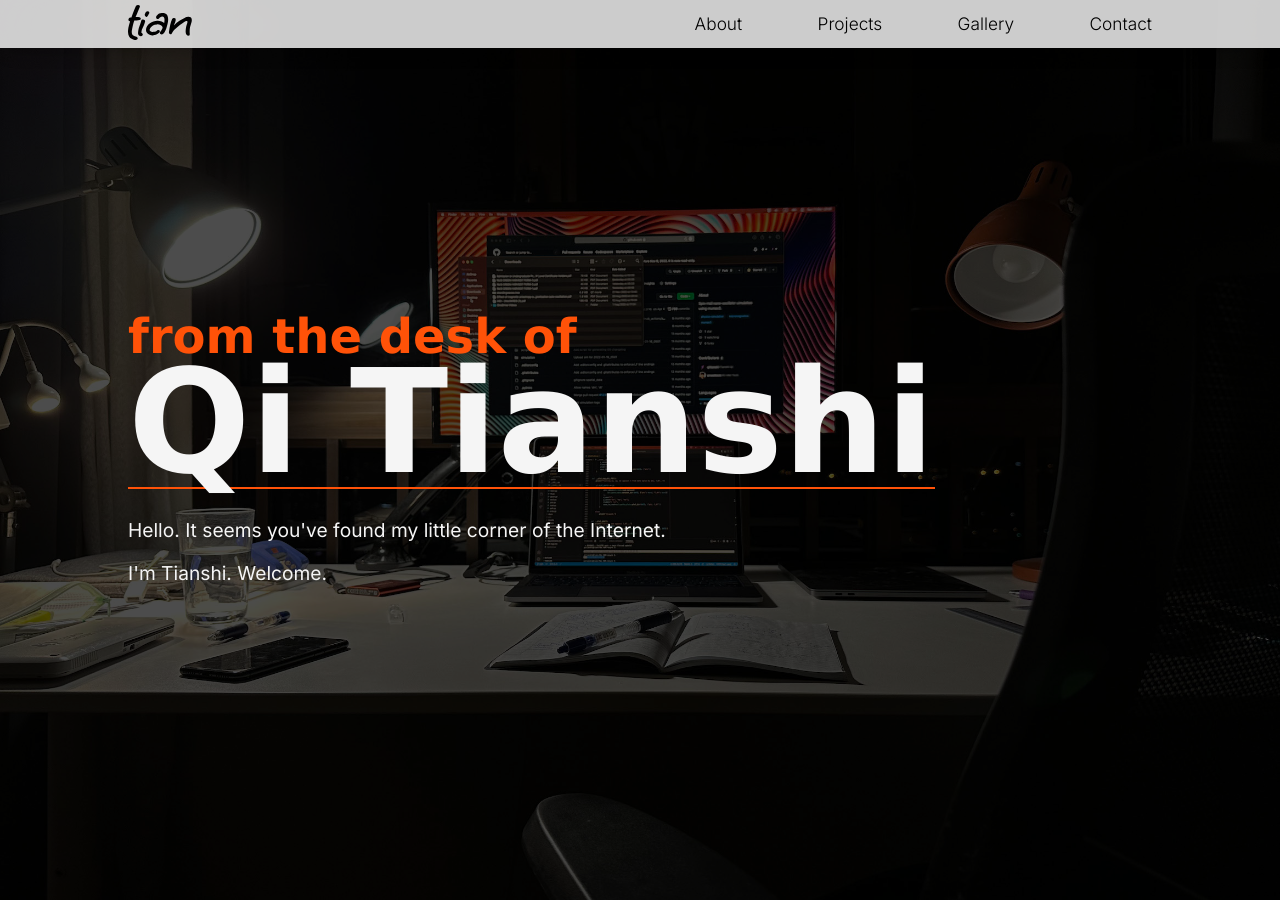
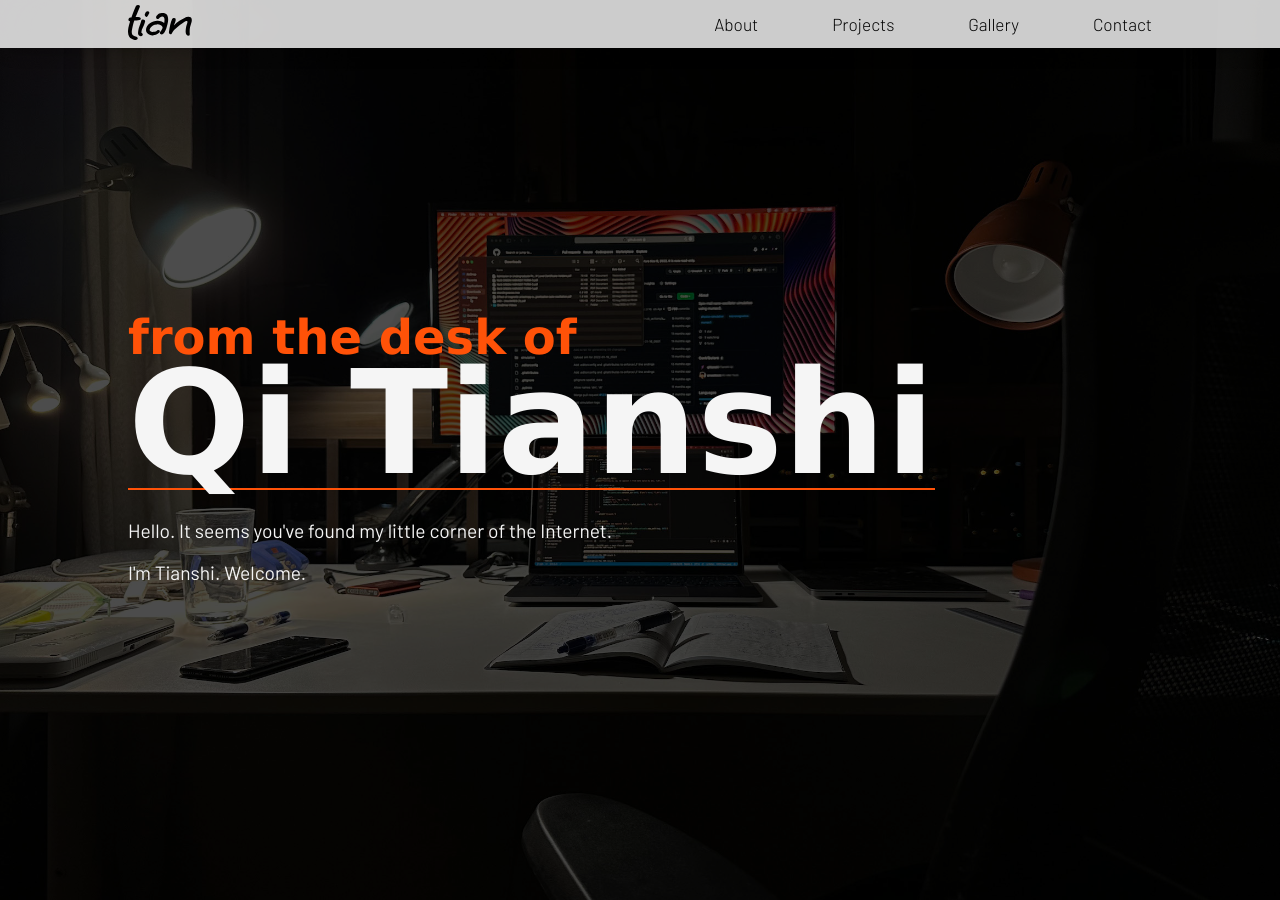
Before and after one commit to qitianshi/qitianshi.com, a Jekyll site: the page built from src/index.html, in a window 1280 px wide and 900 px high. Built offline with Jekyll 4.4.1, drawn with Linux system fonts in a browser that asks for light colours; some web fonts are replaced.

Commit message:
Change body font to Barlow

```diff
--- a/src/_sass/abstracts/_variables.scss
+++ b/src/_sass/abstracts/_variables.scss
@@ -6,7 +6,7 @@
 // ---------- Fonts ----------
 
 $heading-font-family: "Grape Nuts", "Verdana Fallback", Verdana, Geneva, Tahoma, sans-serif;
-$body-font-family: "Inter", system-ui, -apple-system, BlinkMacSystemFont, 'Segoe UI', 'Open Sans', 'Helvetica Neue', sans-serif;
+$body-font-family: "Barlow", system-ui, -apple-system, BlinkMacSystemFont, 'Segoe UI', 'Open Sans', 'Helvetica Neue', sans-serif;
 
 
 // --------- Colors ----------
--- a/src/_sass/base/_typography.scss
+++ b/src/_sass/base/_typography.scss
@@ -20,8 +20,7 @@
 }
 
 // Import font families Inter and Grape Nuts from Google Fonts
-@import url('https://fonts.googleapis.com/css2?family=Inter:wght@100..900&family=Grape+Nuts&display=swap');
-
+@import url('https://fonts.googleapis.com/css2?family=Barlow:ital,wght@0,300;0,400;0,700;0,800;1,400;1,700;1,800&family=Grape+Nuts&display=swap');
 
 // --------- Styles ----------
 
```
